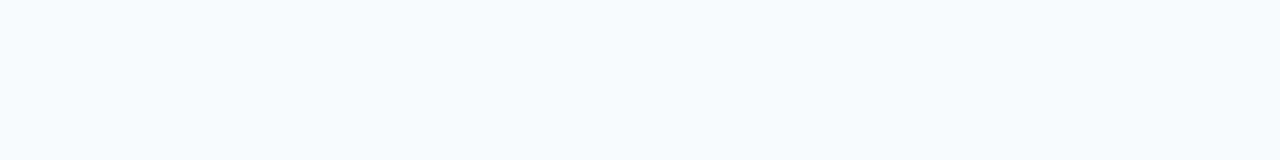
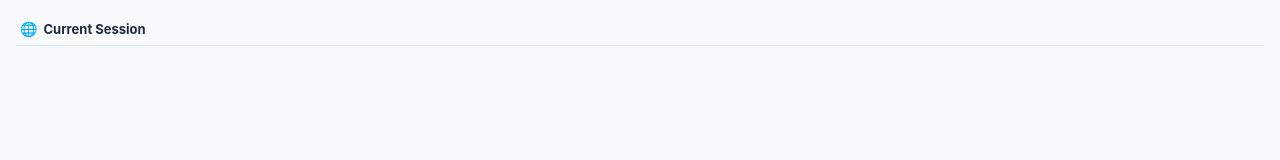
Before and after one commit to allenlu2009/modern-tabs-outliner, a React (Vite) app: page / in a window 1280 px wide. Shown: the top 160 px of the page. Built offline with nearby package versions, Linux system fonts and the light colour scheme.

Commit message:
Enhance UI density, add child count, and fix removeNode logic

```diff
--- a/src/App.css
+++ b/src/App.css
@@ -33,15 +33,31 @@ body {
 .outliner-container {
   display: flex;
   flex-direction: column;
-  gap: 4px;
+  gap: 2px;
   width: 100%;
   box-sizing: border-box;
+}
+
+.session-root {
+  font-size: 13px;
+  font-weight: bold;
+  padding: 4px 0 8px 4px;
+  display: flex;
+  align-items: center;
+  border-bottom: 1px solid var(--item-border);
+  margin-bottom: 4px;
+  color: var(--text-color);
+}
+
+.root-icon {
+  margin-right: 6px;
+  font-size: 14px;
 }
 
 .tree-node {
   display: flex;
   flex-direction: column;
-  margin-left: 12px;
+  margin-left: 10px;
   position: relative;
 }
 
@@ -58,10 +74,10 @@ body {
 .node-content {
   display: flex;
   align-items: center;
-  padding: 4px 8px;
+  padding: 2px 4px;
   background-color: transparent;
   border: 1px solid transparent;
-  border-radius: 4px;
+  border-radius: 3px;
   margin-bottom: 2px;
   cursor: pointer;
   transition: all 0.1s ease;
@@ -80,19 +96,19 @@ body {
 }
 
 .favicon {
-  width: 16px;
-  height: 16px;
-  min-width: 16px;
-  min-height: 16px;
+  width: 14px;
+  height: 14px;
+  min-width: 14px;
+  min-height: 14px;
   flex-shrink: 0;
   object-fit: contain;
-  margin-right: 12px;
+  margin-right: 6px;
   border-radius: 2px;
 }
 
 .node-title {
   flex: 1 1 auto;
-  font-size: 13px;
+  font-size: 11px;
   white-space: nowrap;
   overflow: hidden;
   text-overflow: ellipsis;
@@ -133,11 +149,21 @@ body {
 }
 
 .window-header {
-  font-size: 14px;
-  font-weight: 700;
-  margin-bottom: 8px;
+  font-size: 12px;
+  font-weight: 600;
+  margin-bottom: 4px;
+  margin-top: 4px;
   color: var(--accent);
   text-transform: uppercase;
-  letter-spacing: 0.5px;
+  letter-spacing: 0.3px;
   cursor: pointer;
+  display: flex;
+  align-items: center;
 }
+
+.child-count {
+  margin-left: 6px;
+  font-size: 11px;
+  color: var(--text-color);
+  opacity: 0.7;
+}
--- a/src/App.tsx
+++ b/src/App.tsx
@@ -1,7 +1,7 @@
 import { useEffect, useState } from 'react';
 import './App.css';
 import type { TreeNode } from './types';
-import { getAllNodes } from './storage';
+import { getAllNodes, removeNode } from './storage';
 function NodeItem({ node }: { node: TreeNode }) {
   const [collapsed, setCollapsed] = useState(!!node.collapsed);
 
@@ -25,15 +25,21 @@ function NodeItem({ node }: { node: TreeNode }) {
 
   const removeNodeBtn = async (e: React.MouseEvent) => {
     e.stopPropagation();
-    // To be implemented: actual removeNode(node.id) from indexedDB
-    console.log("Remove node clicked", node.id);
+    try {
+      await removeNode(node.id);
+      if (typeof chrome !== 'undefined' && chrome.runtime) {
+        chrome.runtime.sendMessage({ type: "TREE_UPDATED" }).catch(err => console.log(err));
+      }
+    } catch(err) {
+      console.error(err);
+    }
   };
 
   return (
     <div className="tree-node">
       {node.type === 'window' ? (
         <div className="window-header" onClick={() => setCollapsed(!collapsed)}>
-          {collapsed ? '▶ ' : '▼ '} {node.title}
+          {collapsed ? '▶ ' : '▼ '} {node.title} {collapsed && node.children && <span className="child-count">({node.children.length})</span>}
           {node.status !== 'open' && <span className="status-badge">[{node.status}]</span>}
         </div>
       ) : (
@@ -48,9 +54,6 @@ function NodeItem({ node }: { node: TreeNode }) {
               <button className="btn-icon" onClick={closeTab} title="Close Tab">⨯</button>
             )}
             <button className="btn-icon" onClick={removeNodeBtn} title="Remove Node">🗑️</button>
-            {node.status !== 'open' && (
-              <span className="status-label">{node.status}</span>
-            )}
           </div>
         </div>
       )}
@@ -144,6 +147,9 @@ function App() {
 
   return (
     <div className="outliner-container">
+      <div className="session-root">
+        <span className="root-icon">🌐</span> Current Session
+      </div>
       {treeData.map(node => (
         <NodeItem key={node.id} node={node} />
       ))}
```
